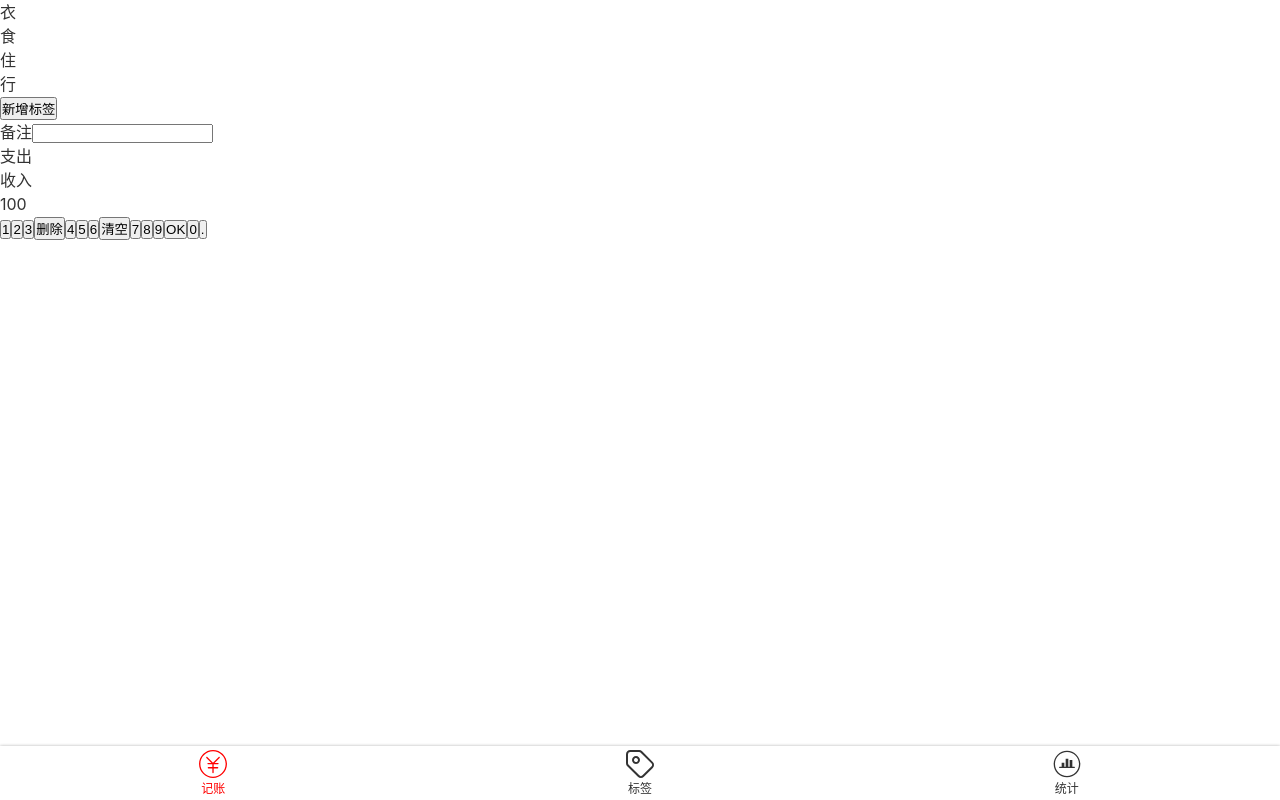
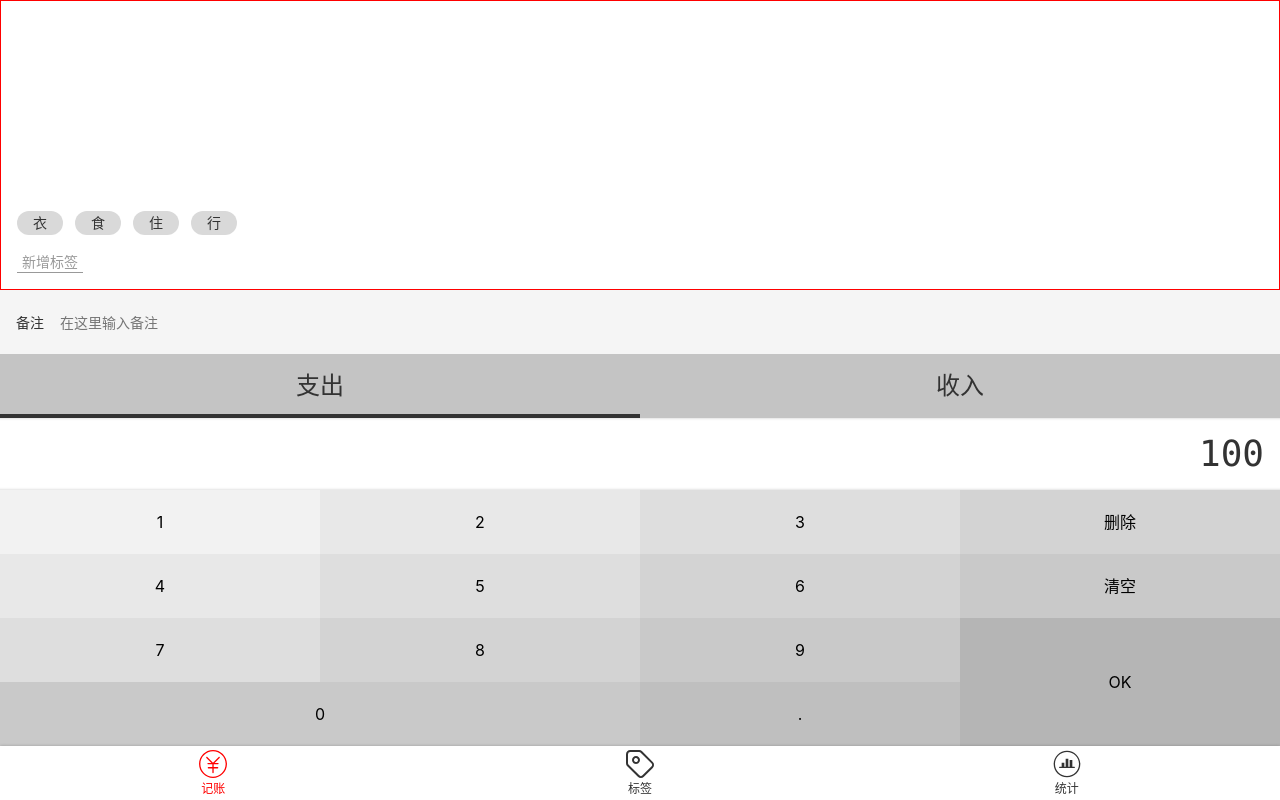
Before and after one commit to frankqiang/booking, a Vue app: page /#/money in a window 1280 px wide. Built offline with nearby package versions, Linux system fonts and the light colour scheme.

Commit message:
money组件的页面布局完成

```diff
--- a/src/App.vue
+++ b/src/App.vue
@@ -19,6 +19,12 @@
   line-height: 1.5;
   // 全局字体
   font-family: $font-black;
+  font-size: 16px;
   color: #333;
 }
+.clearfix::after {
+  content: '';
+  display: block;
+  clear: both;
+}
 </style>
--- a/src/assets/style/helper.scss
+++ b/src/assets/style/helper.scss
@@ -63,3 +63,26 @@
 
 // 颜色高亮
 $color-highlight: #f00;
+
+// 定义一个公共类，以后如果那个元素想应用该类可以继承它
+%clearFix {
+    &::after {
+        content: '';
+        display: block;
+        clear: both;
+    }
+
+}
+
+// 定义内阴影
+$color-shadow:rgba(0, 0, 0, 0.23);
+
+%outerShadow {
+    box-shadow: 0 0 3px $color-shadow;
+}
+
+// 定义外阴影
+%innerShadow {
+    box-shadow: inset 0 -3px 3px -3px $color-shadow,
+        inset 0 3px 3px -3px $color-shadow;
+}
--- a/src/assets/style/reset.scss
+++ b/src/assets/style/reset.scss
@@ -8,3 +8,17 @@
   text-decoration: none;
   color: inherit;
 }
+
+ul,
+ol {
+  list-style: none;
+}
+
+button,
+input {
+  font: inherit;
+}
+
+:focus {
+  outline: none;
+}
--- a/src/views/Layout.vue
+++ b/src/views/Layout.vue
@@ -1,6 +1,9 @@
+import content from '../custom';
 <template>
-  <div class="nav-wrapper">
-    <slot></slot>
+  <div class="layout-wrapper">
+    <div class="content" :class="classPrefix && `${classPrefix}-content`">
+      <slot></slot>
+    </div>
     <Nav />
   </div>
 </template>
@@ -8,16 +11,18 @@
 <script lang='ts'>
 export default {
   name: 'Layout',
+  props: ['classPrefix'],
 };
 </script>
 
+
 <style lang="scss" scoped>
-.nav-wrapper {
+.layout-wrapper {
   display: flex;
   flex-direction: column;
   height: 100vh;
 }
-.nav-wrapper .content {
+.layout-wrapper .content {
   flex-grow: 1;
   overflow: autos;
 }
--- a/src/views/Money.vue
+++ b/src/views/Money.vue
@@ -1,7 +1,6 @@
+import content from '../custom';
 <template>
-  <div>
-    <Layout>
-      <div class="content">
+  <Layout classPrefix="layout">
     <div class="tags">
       <ul class="current">
         <li>衣</li>
@@ -15,8 +14,8 @@
     </div>
     <div>
       <label class="notes">
-            <span>备注</span>
-            <input type="text" />
+        <span class="name">备注</span>
+        <input type="text" placeholder="在这里输入备注" />
       </label>
     </div>
     <div>
@@ -27,7 +26,7 @@
     </div>
     <div class="numberPad">
       <div class="output">100</div>
-          <div class="buttons">
+      <div class="buttons clearfix">
         <button>1</button>
         <button>2</button>
         <button>3</button>
@@ -39,14 +38,12 @@
         <button>7</button>
         <button>8</button>
         <button>9</button>
-            <button>OK</button>
-            <button>0</button>
+        <button class="ok">OK</button>
+        <button class="zero">0</button>
         <button>.</button>
       </div>
     </div>
-      </div>
   </Layout>
-  </div>
 </template>
 
 <script lang="ts">
@@ -54,3 +51,147 @@
   name: 'Money',
 };
 </script>
+// 向子组件layout传递样式，因为下方的style写了scoped所以应用不到layout，只能在写一个style
+<style lang="scss">
+.layout-content {
+  display: flex;
+  flex-direction: column;
+  justify-content: flex-end;
+}
+</style>
+<style lang="scss" scoped>
+@import '../assets/style/helper.scss';
+.tags {
+  flex-grow: 1;
+  font-size: 14px;
+  padding: 16px;
+  border: 1px solid red;
+  display: flex;
+  flex-direction: column;
+  justify-content: flex-end;
+  > .current {
+    display: flex;
+    overflow: auto;
+    flex-wrap: wrap;
+    > li {
+      background: #d9d9d9;
+      height: 24px;
+      // 当容器内的文字只有一行字的时候才可以用这种方式让容器中的内容锤子居中
+      line-height: 24px;
+      text-align: center;
+      border-radius: (24px/2);
+      padding: 0 16px;
+      margin-right: 12px;
+    }
+  }
+  > .new {
+    padding-top: 16px;
+    button {
+      background: transparent;
+      border: none;
+      border-bottom: 1px solid;
+      color: #999;
+      padding: 0 5px;
+    }
+  }
+}
+.notes {
+  display: flex;
+  align-items: center;
+  background: #f5f5f5;
+  font-size: 14px;
+  padding-left: 16px;
+
+  .name {
+    padding-right: 16px;
+  }
+  input {
+    height: 64px;
+    flex-grow: 1;
+    padding-right: 16px;
+    border: none;
+    background: transparent;
+  }
+}
+.types {
+  display: flex;
+  background: #c4c4c4;
+  text-align: center;
+  font-size: 24px;
+  > li {
+    flex-grow: 1;
+    height: 64px;
+    display: flex;
+    justify-content: center;
+    align-items: center;
+    position: relative;
+    &.selected:after {
+      content: '';
+      position: absolute;
+      bottom: 0;
+      left: 0;
+      width: 100%;
+      height: 4px;
+      background: #333;
+    }
+  }
+}
+.numberPad {
+  .output {
+    @extend %clearFix;
+    @extend %innerShadow;
+    font-size: 36px;
+    font-family: Consolas, monospace;
+    padding: 9px 16px;
+    text-align: right;
+  }
+  .buttons {
+    // 继承%clearFix类
+    @extend %clearFix;
+    > button {
+      width: 25%;
+      height: 64px;
+      float: left;
+      background: transparent;
+      border: none;
+      &.ok {
+        height: 64 * 2px;
+        float: right;
+      }
+      &.zero {
+        width: 25% * 2;
+      }
+      $bg: #f2f2f2;
+      &:nth-child(1) {
+        background: $bg;
+      }
+      &:nth-child(2),
+      &:nth-child(5) {
+        background: darken($bg, 4%);
+      }
+      &:nth-child(3),
+      &:nth-child(6),
+      &:nth-child(9) {
+        background: darken($bg, 4 * 2%);
+      }
+      &:nth-child(4),
+      &:nth-child(7),
+      &:nth-child(10) {
+        background: darken($bg, 4 * 3%);
+      }
+      &:nth-child(8),
+      &:nth-child(11),
+      &:nth-child(13) {
+        background: darken($bg, 4 * 4%);
+      }
+
+      &:nth-child(14) {
+        background: darken($bg, 4 * 5%);
+      }
+      &:nth-child(12) {
+        background: darken($bg, 4 * 6%);
+      }
+    }
+  }
+}
+</style>
--- a/src/views/Nav.vue
+++ b/src/views/Nav.vue
@@ -24,8 +24,9 @@
 <style lang="scss" scoped>
 @import '../assets/style/helper.scss';
 nav {
+  @extend %outerShadow;
   display: flex;
-  box-shadow: 0 0 3px rgba(0, 0, 0, 0.3);
+
   flex-direction: row;
   font-size: 12px;
   > .item {
```
Lines whose indentation alone changed are shown as unchanged.
